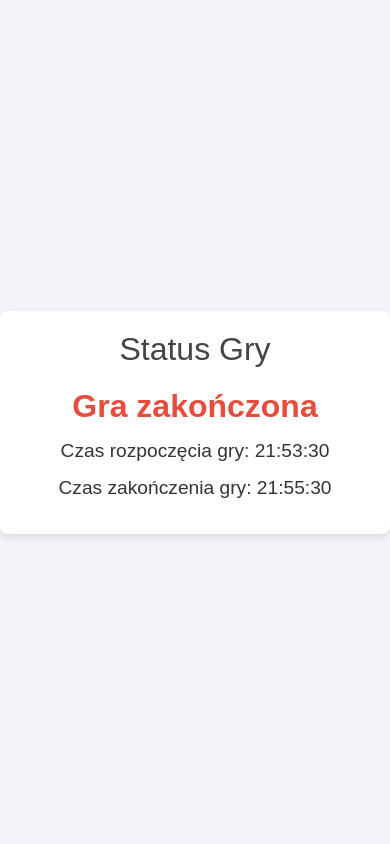
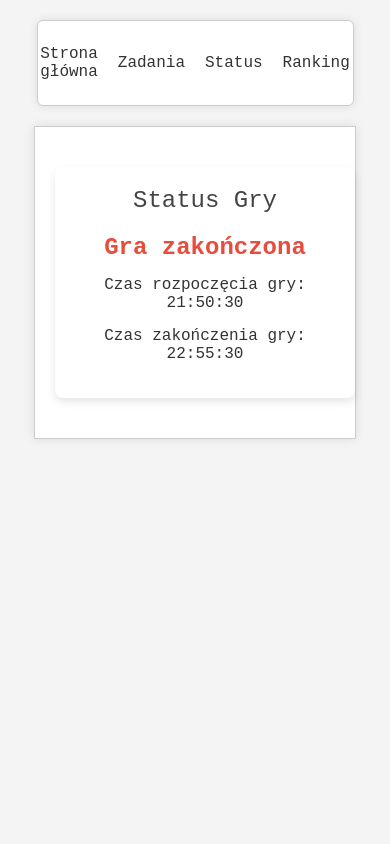
Before and after one commit to latarek-dev/Game2024, a Flask app: page /status in a window 390 px wide. Run offline with Flask 3, Linux system fonts and the light colour scheme.

Commit message:
Very early version of UI

```diff
--- a/game_status.py
+++ b/game_status.py
@@ -2,8 +2,8 @@ from datetime import datetime
 from models import db, Family
 
 # Czas rozpoczęcia i zakończenia gry
-GAME_START_TIME = datetime(2024, 7, 18, 21, 53, 30)
-GAME_END_TIME = datetime(2024, 7, 18, 21, 55, 30)
+GAME_START_TIME = datetime(2024, 7, 18, 21, 50, 30)
+GAME_END_TIME = datetime(2024, 7, 18, 22, 55, 30)
 
 def game_in_progress():
     now = datetime.now()
--- a/routes/__init__.py
+++ b/routes/__init__.py
@@ -173,9 +173,12 @@ def task(patrol_id):
                         return redirect(url_for('main.winner'))  # Przekierowanie na stronę wygranej
                 else:
                     if family.discovered_magazines < 27:
-                        patrol.time_penalty += 5
-                        db.session.commit()
-                        flash('Niepoprawne hasło! Kara: 5 minut', 'danger')
+                        if patrol.time_penalty < 25:
+                            patrol.time_penalty += 5
+                            db.session.commit()
+                            flash('Niepoprawne hasło! Kara: 5 minut', 'danger')
+                        else:
+                            flash('Osiągnięto maksymalną liczbę kar dla tego patrolu.', 'danger')
                     else:
                         flash('Rodzina odkryła wszystkie magazyny, gra zakończona.', 'info')
 
--- /dev/null
+++ b/templates/base.html
@@ -0,0 +1,78 @@
+<!DOCTYPE html>
+<html lang="pl">
+<head>
+    <meta charset="UTF-8">
+    <title>{% block title %}Gra{% endblock %}</title>
+    <meta name="viewport" content="width=device-width, initial-scale=1.0">
+    <link rel="stylesheet" type="text/css" href="{{ url_for('static', filename='css/style.css') }}">
+    {% block head %}{% endblock %}
+    <style>
+        body {
+            font-family: 'Courier New', Courier, monospace;
+            background-color: #f4f4f4;
+            color: #333;
+            display: flex;
+            flex-direction: column;
+            justify-content: flex-start;
+            align-items: center;
+            height: 100vh;
+            margin: 0;
+            padding: 20px; /* Dodany padding */
+        }
+        .navbar {
+            background-color: #fff;
+            border-bottom: 1px solid #ccc;
+            width: 90%;
+            padding: 10px 0;
+            box-shadow: 0 0 10px rgba(0, 0, 0, 0.1);
+            display: flex;
+            justify-content: center;
+            border-radius: 6px;
+            border: 1px solid #ccc;
+        }
+        .navbar a {
+            color: #333;
+            padding: 14px 10px;
+            text-decoration: none;
+            text-align: center;
+            display: block;
+            margin: 0 px; /* Spacing between links */
+            border-radius: 4px;
+        }
+        .navbar a:hover {
+            background-color: #f4f4f4;
+            color: #000;
+        }
+        .navbar-container {
+            display: flex;
+            justify-content: center;
+            align-items: center;
+            flex-wrap: nowrap; /* Dodano flex-wrap dla lepszego dopasowania do mniejszych ekranów */
+            overflow-x: auto;
+        }
+        .container {
+            background-color: #fff;
+            padding: 20px;
+            box-shadow: 0 0 10px rgba(0, 0, 0, 0.1);
+            border: 1px solid #ccc;
+            width: 80%;
+            max-width: 800px;
+            text-align: center;
+            margin: 20px auto;
+        }
+    </style>
+</head>
+<body>
+    <div class="navbar">
+        <div class="navbar-container">
+            <a href="{{ url_for('main.index') }}">Strona główna</a>
+            <a href="{{ url_for('main.task', patrol_id=session.get('patrol_id', 1)) }}">Zadania</a>
+            <a href="{{ url_for('main.status') }}">Status</a>
+            <a href="{{ url_for('main.ranking') }}">Ranking</a>
+        </div>
+    </div>
+    <div class="container">
+        {% block content %}{% endblock %}
+    </div>
+</body>
+</html>
--- a/templates/status.html
+++ b/templates/status.html
@@ -1,20 +1,13 @@
-<!DOCTYPE html>
-<html lang="pl">
-<head>
-    <title>Status Gry</title>
-    <meta charset="UTF-8">
-    <meta name="viewport" content="width=device-width, initial-scale=1.0">
-    <link rel="stylesheet" type="text/css" href="{{ url_for('static', filename='css/style.css') }}">
+{% extends "base.html" %}
+
+{% block title %}Status Gry{% endblock %}
+
+{% block head %}
 <style>
     body {
-            font-family: Arial, sans-serif;
-            background-color: #f4f4f9;
+        font-family: 'Courier New', Courier, monospace;
+        background-color: #f4f4f4;
         color: #333;
-            display: flex;
-            justify-content: center;
-            align-items: center;
-            height: 100vh;
-            margin: 0;
     }
     .status-container {
         background: #fff;
@@ -24,6 +17,7 @@
         text-align: center;
         max-width: 500px;
         width: 100%;
+        margin: 20px auto;
     }
     h1 {
         color: #444;
@@ -42,15 +36,27 @@
         margin-top: 20px;
         white-space: nowrap;
     }
-        .not-started {
+    .not-started, .game-ended {
         font-size: 2em;
         color: #e74c3c;
         font-weight: bold;
     }
-        .game-ended {
+    @media (max-width: 600px) {
+        .status-container {
+            padding: 20px 10px;
+        }
+        h1 {
+            font-size: 1.5em;
+        }
+        .status-item {
+            font-size: 1em;
+        }
+        .timer {
             font-size: 2em;
-            color: #e74c3c;
-            font-weight: bold;
+        }
+        .not-started, .game-ended {
+            font-size: 1.5em;
+        }
     }
 </style>
 <script>
@@ -77,8 +83,9 @@
         setInterval(() => updateTimeLeft(endTime), 1000);
     });
 </script>
-</head>
-<body>
+{% endblock %}
+
+{% block content %}
 <div class="status-container">
     <h1>Status Gry</h1>
     {% if not game_in_progress and not game_ended %}
@@ -92,5 +99,4 @@
     <div class="status-item">Czas rozpoczęcia gry: {{ game_start_time.strftime('%H:%M:%S') }}</div>
     <div class="status-item">Czas zakończenia gry: {{ game_end_time.strftime('%H:%M:%S') }}</div>
 </div>
-</body>
-</html>
+{% endblock %}
```
Also changed, not shown: static/css/style.css (+0 -51 lines), templates/ranking.html (+27 -10 lines), templates/task.html (+9 -12 lines), instance/database.db. Lines whose indentation alone changed are shown as unchanged.
